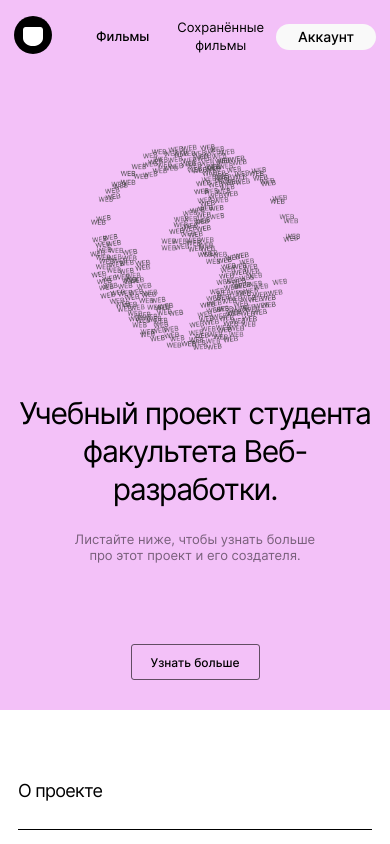
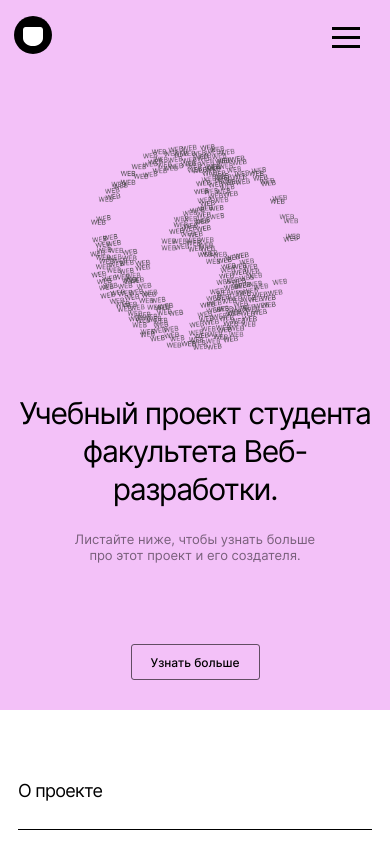
Before and after one commit to pchupchu/movies-explorer-frontend, a React (Create React App) app: page / in a window 390 px wide. Shown: the top 844 px of the page. Built offline with nearby package versions, Linux system fonts and the light colour scheme.

Commit message:
Add Navbar

```diff
--- a/src/components/App/App.js
+++ b/src/components/App/App.js
@@ -1,3 +1,4 @@
+// import { useState } from "react";
 import "./App.css";
 import { Route, Routes } from "react-router-dom";
 import Login from "../Login/Login";
--- a/src/components/Header/Header.css
+++ b/src/components/Header/Header.css
@@ -9,6 +9,7 @@
   justify-content: space-between;
   flex-grow: 0;
   width: 100%;
+  position: relative;
 }
 
 @media screen and (max-width: 960px) {
@@ -103,3 +104,65 @@
   font-size: 14px;
   line-height: 1.14;
 }
+
+@media screen and (max-width: 768px) {
+  .header__link_profile {
+    display: none;
+  }
+}
+
+.header__burger {
+  display: none;
+  width: 28px;
+  height: 28px;
+  cursor: pointer;
+  position: fixed;
+  top: 27px;
+  right: 30px;
+  opacity: 1;
+  transition: opacity 0.8s ease-in-out;
+  z-index: 10;
+}
+
+.header__burger:hover {
+  opacity: 0.8;
+}
+
+@media screen and (max-width: 768px) {
+  .header__burger {
+    display: flex;
+  }
+}
+
+.header__burger-line {
+  display: block;
+  width: 100%;
+  background-color: #000;
+  height: 3px;
+  position: absolute;
+  transition: 0.5s;
+}
+
+.header__burger-line:first-of-type {
+  top: 0;
+}
+
+.header__burger-line:nth-of-type(2) {
+  top: 9px;
+}
+
+.header__burger-line:last-of-type {
+  top: 18px;
+}
+
+.header__burger-line_active:first-of-type {
+  transform: translateY(9px) rotate(-45deg);
+}
+
+.header__burger-line_active:nth-of-type(2) {
+  opacity: 0;
+}
+
+.header__burger-line_active:last-of-type {
+  transform: translateY(-9px) rotate(45deg);
+}
--- a/src/components/Header/Header.js
+++ b/src/components/Header/Header.js
@@ -2,9 +2,25 @@ import { Link } from "react-router-dom";
 import "./Header.css";
 import logo from "../../images/logo.svg";
 import Navigation from "../Navigation/Navigation";
+import { useState } from "react";
+import Navbar from "../Navbar/Navbar";
 
+// function Header({ loggedIn, isEmail, isBurger, handleBurgerMenu, signOut }) {
 function Header() {
+  // function goProfile() {
+  //   navigate("/profile", { replace: true });
+  // }
+
+  const [isBurger, setIsBurger] = useState(false);
+  const [isNavbarOpen, setIsNavbarOpen] = useState(false);
+
+  function handleBurgerMenu() {
+    setIsBurger(!isBurger);
+    setIsNavbarOpen(!isNavbarOpen);
+  }
+
   return (
+    <>
       <header className="header">
         <div className="header__navigation">
           <Link to="/">
@@ -19,11 +35,30 @@ function Header() {
         <Link to="/signin" className="header__link header__link_sign-in">
           Войти
         </Link> */}
-        <Link to="/signup" className="header__link header__link_profile">
+          <Link to="/profile" className="header__link header__link_profile">
             Аккаунт
           </Link>
         </div>
+        <div className="header__burger" onClick={handleBurgerMenu}>
+          <span
+            className={`header__burger-line ${
+              isBurger ? "header__burger-line_active" : ""
+            }`}
+          ></span>
+          <span
+            className={`header__burger-line ${
+              isBurger ? "header__burger-line_active" : ""
+            }`}
+          ></span>
+          <span
+            className={`header__burger-line ${
+              isBurger ? "header__burger-line_active" : ""
+            }`}
+          ></span>
+        </div>
       </header>
+      <Navbar isNavbarOpen={isNavbarOpen} setIsNavbarOpen={setIsNavbarOpen} />
+    </>
   );
 }
 
--- a/src/components/MoviesCard/MoviesCard.js
+++ b/src/components/MoviesCard/MoviesCard.js
@@ -1,8 +1,9 @@
-import { Link } from "react-router-dom";
+import { Link, useLocation } from "react-router-dom";
 import "./MoviesCard.css";
 import PJHarvy from "../../images/PJHarvy.jpg";
 
 function MoviesCard() {
+  const location = useLocation();
   return (
     <li className="movie">
       <Link to="/">
@@ -13,7 +14,11 @@ function MoviesCard() {
         />
       </Link>
       <button
-        className="movie__button movie__like-button"
+        className={`movie__button ${
+          location.pathname === "/movies"
+            ? "movie__like-button"
+            : "movie__dislike-button"
+        }`}
         type="button"
       ></button>
       <div className="movie__description">
--- /dev/null
+++ b/src/components/Navbar/Navbar.css
@@ -0,0 +1,65 @@
+.navbar__hidden {
+  display: none;
+}
+
+.navbar__opened {
+  display: none;
+  align-items: right;
+  /* justify-content: right; */
+  width: 100%;
+  height: 100%;
+  opacity: 1;
+  background: rgba(0, 0, 0, 0.5);
+  z-index: 1;
+  position: fixed;
+  top: 0;
+  left: 0;
+}
+
+@media screen and (max-width: 768px) {
+  .navbar__opened {
+    display: flex;
+  }
+}
+
+.navbar__container {
+  margin: 0 auto;
+  box-sizing: border-box;
+  padding: 120px 0 80px;
+  background-color: #fff;
+  color: #000;
+  width: 520px;
+  height: 700px;
+  display: flex;
+  flex-direction: column;
+  align-items: center;
+  justify-content: space-between;
+  position: absolute;
+  top: 0;
+  right: 0;
+  /* transition: all 0.3s ease-in-out; */
+}
+
+.navbar__links {
+  display: flex;
+  flex-direction: column;
+  align-items: center;
+  list-style: none;
+  margin: 0 auto;
+}
+
+.navbar__link {
+  display: block;
+  padding: 12px 24px;
+  color: #000;
+  font-size: 18px;
+  font-weight: 500;
+  line-height: 1.21;
+  text-decoration: none;
+  /* transition-duration: 1s; */
+  text-align: center;
+}
+
+.navbar__link_active {
+  border-bottom: 3px solid #000;
+}
--- /dev/null
+++ b/src/components/Navbar/Navbar.js
@@ -0,0 +1,35 @@
+import { Link } from "react-router-dom";
+import "./Navbar.css";
+
+function Navbar({ isNavbarOpen }) {
+  return (
+    <div className={`navbar__hidden ${isNavbarOpen ? "navbar__opened" : ""}`}>
+      <div className={"navbar__container"}>
+        {/* <div className="navbar__links-wrapper"> */}
+        <ul className="navbar__links">
+          <li>
+            <Link to="/" className="navbar__link">
+              Главная
+            </Link>
+          </li>
+          <li>
+            <Link to="/movies" className="navbar__link navbar__link_active">
+              Фильмы
+            </Link>
+          </li>
+          <li>
+            <Link to="/saver-movies" className="navbar__link">
+              Сохранённые фильмы
+            </Link>
+          </li>
+        </ul>
+        <Link to="/profile" className="navbar__link">
+          Аккаунт
+        </Link>
+        {/* </div> */}
+      </div>
+    </div>
+  );
+}
+
+export default Navbar;
--- a/src/components/Navigation/Navigation.css
+++ b/src/components/Navigation/Navigation.css
@@ -25,3 +25,9 @@
 .navigation__link_active {
   font-weight: 500;
 }
+
+@media screen and (max-width: 768px) {
+  .navigation {
+    display: none;
+  }
+}
--- a/src/components/Navigation/Navigation.js
+++ b/src/components/Navigation/Navigation.js
@@ -1,13 +1,25 @@
-import { Link } from "react-router-dom";
+import { Link, useLocation } from "react-router-dom";
 import "./Navigation.css";
 
 function Navigation() {
+  const location = useLocation();
+
   return (
     <nav className="navigation">
-      <Link to="/movies" className="navigation__link navigation__link_active">
+      <Link
+        to="/movies"
+        className={`navigation__link ${
+          location.pathname === "/movies" ? "navigation__link_active" : ""
+        }`}
+      >
         Фильмы
       </Link>
-      <Link to="/saved-movies" className="navigation__link">
+      <Link
+        to="/saved-movies"
+        className={`navigation__link ${
+          location.pathname === "/saved-movies" ? "navigation__link_active" : ""
+        }`}
+      >
         Сохранённые фильмы
       </Link>
     </nav>
```
Lines whose indentation alone changed are shown as unchanged.
